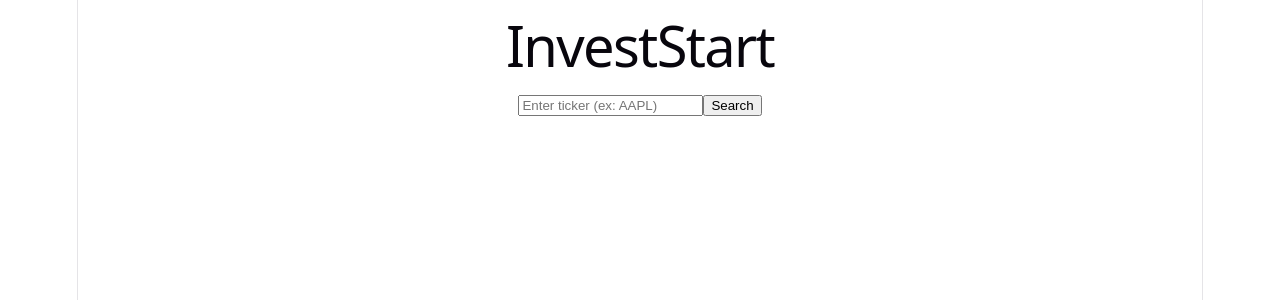
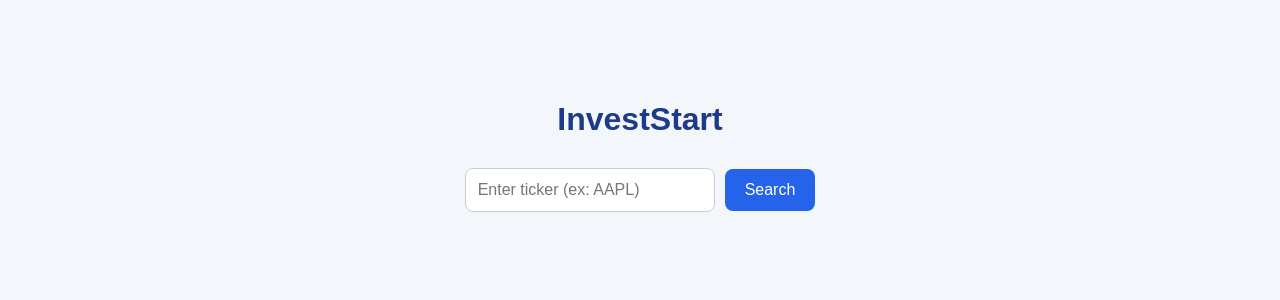
Before and after one commit to Jiya925/InvestStart, a React app in the folder frontend/: page / in a window 1280 px wide. Shown: the top 300 px of the page. Built offline with nearby package versions, Linux system fonts and the light colour scheme; the HTML template or start-up script is replaced by a standard one.

Commit message:
made frontend look better + added stockCard

```diff
--- a/frontend/src/App.css
+++ b/frontend/src/App.css
@@ -1,184 +1,57 @@
-.counter {
-  font-size: 16px;
-  padding: 5px 10px;
-  border-radius: 5px;
-  color: var(--accent);
-  background: var(--accent-bg);
-  border: 2px solid transparent;
-  transition: border-color 0.3s;
-  margin-bottom: 24px;
-
-  &:hover {
-    border-color: var(--accent-border);
-  }
-  &:focus-visible {
-    outline: 2px solid var(--accent);
-    outline-offset: 2px;
-  }
+.container {
+  max-width: 900px;
+  margin: 50px auto;
+  padding: 30px;
+  text-align: center;
 }
 
-.hero {
-  position: relative;
-
-  .base,
-  .framework,
-  .vite {
-    inset-inline: 0;
-    margin: 0 auto;
-  }
-
-  .base {
-    width: 170px;
-    position: relative;
-    z-index: 0;
-  }
-
-  .framework,
-  .vite {
-    position: absolute;
-  }
-
-  .framework {
-    z-index: 1;
-    top: 34px;
-    height: 28px;
-    transform: perspective(2000px) rotateZ(300deg) rotateX(44deg) rotateY(39deg)
-      scale(1.4);
-  }
-
-  .vite {
-    z-index: 0;
-    top: 107px;
-    height: 26px;
-    width: auto;
-    transform: perspective(2000px) rotateZ(300deg) rotateX(40deg) rotateY(39deg)
-      scale(0.8);
-  }
+h1 {
+  color: #1e3a8a;
+  margin-bottom: 30px;
 }
 
-#center {
-  display: flex;
-  flex-direction: column;
-  gap: 25px;
-  place-content: center;
-  place-items: center;
-  flex-grow: 1;
-
-  @media (max-width: 1024px) {
-    padding: 32px 20px 24px;
-    gap: 18px;
-  }
+input {
+  padding: 12px;
+  width: 250px;
+  font-size: 16px;
+  border-radius: 8px;
+  border: 1px solid #ccc;
+  margin-right: 10px;
 }
 
-#next-steps {
-  display: flex;
-  border-top: 1px solid var(--border);
-  text-align: left;
-
-  & > div {
-    flex: 1 1 0;
-    padding: 32px;
-    @media (max-width: 1024px) {
-      padding: 24px 20px;
-    }
-  }
-
-  .icon {
-    margin-bottom: 16px;
-    width: 22px;
-    height: 22px;
-  }
-
-  @media (max-width: 1024px) {
-    flex-direction: column;
-    text-align: center;
-  }
+button {
+  padding: 12px 20px;
+  background: #2563eb;
+  color: white;
+  border: none;
+  border-radius: 8px;
+  cursor: pointer;
+  font-size: 16px;
 }
 
-#docs {
-  border-right: 1px solid var(--border);
-
-  @media (max-width: 1024px) {
-    border-right: none;
-    border-bottom: 1px solid var(--border);
-  }
+button:hover {
+  background: #1d4ed8;
 }
 
-#next-steps ul {
-  list-style: none;
-  padding: 0;
-  display: flex;
-  gap: 8px;
-  margin: 32px 0 0;
-
-  .logo {
-    height: 18px;
-  }
-
-  a {
-    color: var(--text-h);
-    font-size: 16px;
-    border-radius: 6px;
-    background: var(--social-bg);
-    display: flex;
-    padding: 6px 12px;
-    align-items: center;
-    gap: 8px;
-    text-decoration: none;
-    transition: box-shadow 0.3s;
-
-    &:hover {
-      box-shadow: var(--shadow);
-    }
-    .button-icon {
-      height: 18px;
-      width: 18px;
-    }
-  }
-
-  @media (max-width: 1024px) {
-    margin-top: 20px;
-    flex-wrap: wrap;
-    justify-content: center;
-
-    li {
-      flex: 1 1 calc(50% - 8px);
-    }
-
-    a {
-      width: 100%;
-      justify-content: center;
-      box-sizing: border-box;
-    }
-  }
+.stock-card {
+  margin-top: 35px;
+  background: white;
+  border-radius: 15px;
+  padding: 30px;
+  text-align: left;
+  box-shadow: 0 8px 20px rgba(0,0,0,0.12);
 }
 
-#spacer {
-  height: 88px;
-  border-top: 1px solid var(--border);
-  @media (max-width: 1024px) {
-    height: 48px;
-  }
+.stock-card h2 {
+  color: #1e3a8a;
+  margin-bottom: 20px;
 }
 
-.ticks {
-  position: relative;
-  width: 100%;
+.stock-card p {
+  font-size: 18px;
+  margin: 12px 0;
+}
 
-  &::before,
-  &::after {
-    content: '';
-    position: absolute;
-    top: -4.5px;
-    border: 5px solid transparent;
-  }
-
-  &::before {
-    left: 0;
-    border-left-color: var(--border);
-  }
-  &::after {
-    right: 0;
-    border-right-color: var(--border);
-  }
+strong {
+  color: #111827;
 }
--- a/frontend/src/App.jsx
+++ b/frontend/src/App.jsx
@@ -1,4 +1,7 @@
 import { useState } from "react";
+import "./App.css";
+import SearchBar from "./components/SearchBar";
+import StockCard from "./components/StockCard";
 
 function App() {
   const [ticker, setTicker] = useState("");
@@ -15,28 +18,17 @@ function App() {
   }
 
   return (
-    <div>
+    <div className="container">
       <h1>InvestStart</h1>
 
-      <input
-        type="text"
-        placeholder="Enter ticker (ex: AAPL)"
-        value={ticker}
-        onChange={(e) => setTicker(e.target.value)}
+      <SearchBar
+        ticker={ticker}
+        setTicker={setTicker}
+        searchStock={searchStock}
       />
 
-      <button onClick={searchStock}>
-        Search
-      </button>
 
-
-      {stock && (
-        <div>
-          <h2>{stock.name}</h2>
-          <p>Price: ${stock.price}</p>
-          <p>Market Cap: {stock.market_cap}</p>
-        </div>
-      )}
+      {stock && <StockCard stock={stock} />}
     </div>
   );
 }
--- /dev/null
+++ b/frontend/src/components/SearchBar.jsx
@@ -0,0 +1,22 @@
+function SearchBar({
+  ticker,
+  setTicker,
+  searchStock,
+}) {
+  return (
+    <>
+      <input
+        type="text"
+        placeholder="Enter ticker (ex: AAPL)"
+        value={ticker}
+        onChange={(e) => setTicker(e.target.value)}
+      />
+
+      <button onClick={searchStock}>
+        Search
+      </button>
+    </>
+  );
+}
+
+export default SearchBar;
--- /dev/null
+++ b/frontend/src/components/StockCard.jsx
@@ -0,0 +1,47 @@
+function StockCard({ stock }) {
+  return (
+    <div className="stock-card">
+      <h2>
+        {stock.name} ({stock.ticker})
+      </h2>
+
+      <p>
+        <strong>Current Price:</strong> ${stock.price}
+      </p>
+
+      <p>
+        <strong>Market Cap:</strong> $
+        {(stock.market_cap / 1000000000).toFixed(2)} Billion
+      </p>
+
+      <p>
+        <strong>Sector:</strong> {stock.sector}
+      </p>
+
+      <p>
+        <strong>Industry:</strong> {stock.industry}
+      </p>
+
+      <p>
+        <strong>52 Week High:</strong> ${stock.fifty_two_week_high}
+      </p>
+
+      <p>
+        <strong>52 Week Low:</strong> ${stock.fifty_two_week_low}
+      </p>
+
+      <p>
+        <strong>P/E Ratio:</strong> {stock.pe_ratio}
+      </p>
+
+      <p>
+        <strong>Dividend Yield:</strong>{" "}
+        {stock.dividend_yield
+          ? (stock.dividend_yield * 100).toFixed(2) + "%"
+          : "N/A"}
+      </p>
+    </div>
+  );
+}
+
+export default StockCard;
--- a/frontend/src/index.css
+++ b/frontend/src/index.css
@@ -1,111 +1,9 @@
-:root {
-  --text: #6b6375;
-  --text-h: #08060d;
-  --bg: #fff;
-  --border: #e5e4e7;
-  --code-bg: #f4f3ec;
-  --accent: #aa3bff;
-  --accent-bg: rgba(170, 59, 255, 0.1);
-  --accent-border: rgba(170, 59, 255, 0.5);
-  --social-bg: rgba(244, 243, 236, 0.5);
-  --shadow:
-    rgba(0, 0, 0, 0.1) 0 10px 15px -3px, rgba(0, 0, 0, 0.05) 0 4px 6px -2px;
-
-  --sans: system-ui, 'Segoe UI', Roboto, sans-serif;
-  --heading: system-ui, 'Segoe UI', Roboto, sans-serif;
-  --mono: ui-monospace, Consolas, monospace;
-
-  font: 18px/145% var(--sans);
-  letter-spacing: 0.18px;
-  color-scheme: light dark;
-  color: var(--text);
-  background: var(--bg);
-  font-synthesis: none;
-  text-rendering: optimizeLegibility;
-  -webkit-font-smoothing: antialiased;
-  -moz-osx-font-smoothing: grayscale;
-
-  @media (max-width: 1024px) {
-    font-size: 16px;
-  }
+body {
+  margin: 0;
+  font-family: Arial, Helvetica, sans-serif;
+  background: #f3f6fb;
 }
 
-@media (prefers-color-scheme: dark) {
-  :root {
-    --text: #9ca3af;
-    --text-h: #f3f4f6;
-    --bg: #16171d;
-    --border: #2e303a;
-    --code-bg: #1f2028;
-    --accent: #c084fc;
-    --accent-bg: rgba(192, 132, 252, 0.15);
-    --accent-border: rgba(192, 132, 252, 0.5);
-    --social-bg: rgba(47, 48, 58, 0.5);
-    --shadow:
-      rgba(0, 0, 0, 0.4) 0 10px 15px -3px, rgba(0, 0, 0, 0.25) 0 4px 6px -2px;
-  }
-
-  #social .button-icon {
-    filter: invert(1) brightness(2);
-  }
-}
-
-body {
-  margin: 0;
-}
-
-#root {
-  width: 1126px;
-  max-width: 100%;
-  margin: 0 auto;
-  text-align: center;
-  border-inline: 1px solid var(--border);
-  min-height: 100svh;
-  display: flex;
-  flex-direction: column;
+* {
   box-sizing: border-box;
 }
-
-h1,
-h2 {
-  font-family: var(--heading);
-  font-weight: 500;
-  color: var(--text-h);
-}
-
-h1 {
-  font-size: 56px;
-  letter-spacing: -1.68px;
-  margin: 32px 0;
-  @media (max-width: 1024px) {
-    font-size: 36px;
-    margin: 20px 0;
-  }
-}
-h2 {
-  font-size: 24px;
-  line-height: 118%;
-  letter-spacing: -0.24px;
-  margin: 0 0 8px;
-  @media (max-width: 1024px) {
-    font-size: 20px;
-  }
-}
-p {
-  margin: 0;
-}
-
-code,
-.counter {
-  font-family: var(--mono);
-  display: inline-flex;
-  border-radius: 4px;
-  color: var(--text-h);
-}
-
-code {
-  font-size: 15px;
-  line-height: 135%;
-  padding: 4px 8px;
-  background: var(--code-bg);
-}
```
Also changed, not shown: 2 other files (tests, documents, lock files or other folders).
